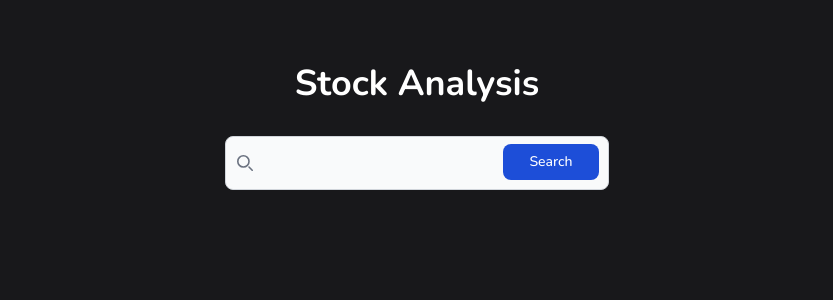
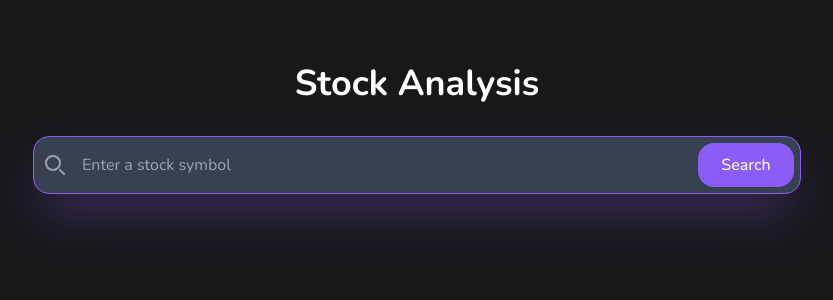
Before and after one commit to kantarabdullah/finvestai, a Next.js app: page / in a window 1280 px wide. Shown: the top 300 px of the page, without its empty margins (223-1056 px from the left). Built offline with nearby package versions, Linux system fonts and the light colour scheme.

Commit message:
Update PromptForm.js

```diff
--- a/src/components/PromptForm.js
+++ b/src/components/PromptForm.js
@@ -1,30 +1,74 @@
-import { useState } from 'react'
+import { useEffect, useRef, useState } from 'react'
 
 export default function PromptForm({ onSubmit, isLoading }) {
   const [prompt, setPrompt] = useState('')
+  const [focus, setFocus] = useState(false)
+  const [error, setError] = useState(false)
+  const inputRef = useRef(null)
+
+  const stocks = ['NVDA', 'TSLA', 'AAPL', 'AMZN', 'MSFT', 'META']
+
+  const filterStock = () => {
+    const filter = stocks.filter((item) =>
+      item.toUpperCase().includes(prompt.toUpperCase())
+    )
+    return filter
+  }
+  const containsStock = () => {
+    const contains = stocks.includes(prompt.toUpperCase())
+    return contains
+  }
 
   return (
     <form
       onSubmit={(e) => {
         e.preventDefault()
-        if (prompt === '') {
+
+        if (!containsStock()) {
+          setError(true)
           return
         }
+
+        setError(false)
         onSubmit(prompt)
         setPrompt('')
       }}
-      className="flex flex-row items-center justify-center gap-4"
+      className="flex flex-col items-center justify-center"
     >
       <label
         for="search"
-        class="mb-2 text-sm font-medium text-gray-900 sr-only dark:text-white"
+        className="mb-2 text-sm font-medium sr-only text-white"
       >
         Search
       </label>
-      <div class="relative">
-        <div class="absolute inset-y-0 start-0 flex items-center ps-3 pointer-events-none">
+
+      {error && (
+        <div
+          className="flex items-center p-3 mb-4 text-sm border rounded-lg bg-gray-800 text-red-400 border-red-800"
+          role="alert"
+        >
           <svg
-            class="w-4 h-4 text-gray-500 dark:text-gray-400"
+            className="flex-shrink-0 inline w-4 h-4 me-3"
+            aria-hidden="true"
+            xmlns="http://www.w3.org/2000/svg"
+            fill="currentColor"
+            viewBox="0 0 20 20"
+          >
+            <path d="M10 .5a9.5 9.5 0 1 0 9.5 9.5A9.51 9.51 0 0 0 10 .5ZM9.5 4a1.5 1.5 0 1 1 0 3 1.5 1.5 0 0 1 0-3ZM12 15H8a1 1 0 0 1 0-2h1v-3H8a1 1 0 0 1 0-2h2a1 1 0 0 1 1 1v4h1a1 1 0 0 1 0 2Z" />
+          </svg>
+          <span className="sr-only">Info</span>
+          <div>
+            <span className="font-medium">
+              Change the symbol and try again.
+            </span>
+          </div>
+        </div>
+      )}
+
+      <div className="relative w-full lg:w-auto">
+        <div className="absolute inset-y-0 start-0 flex items-center ps-3 pointer-events-none">
+          <svg
+            className="w-5 h-5 text-gray-400"
             aria-hidden="true"
             xmlns="http://www.w3.org/2000/svg"
             fill="none"
@@ -39,12 +83,25 @@ export default function PromptForm({ onSubmit, isLoading }) {
             />
           </svg>
         </div>
+
         <input
+          onFocus={(e) => {
+            setFocus(true)
+          }}
+          onBlur={(e) => {
+            if (e.relatedTarget && e.relatedTarget.id === 'preventBlurDiv') {
+              e.preventDefault()
+              return
+            }
+            setFocus(false)
+          }}
           type="search"
           id="search"
+          disabled={isLoading}
           value={prompt}
-          class="block w-96 p-4 ps-10 text-sm text-gray-900 border border-gray-300 rounded-lg bg-gray-50 focus:ring-blue-500 focus:border-blue-500 dark:bg-gray-700 dark:border-gray-600 dark:placeholder-gray-400 dark:text-white dark:focus:ring-blue-500 dark:focus:border-blue-500"
-          /* placeholder="Search" */
+          className={`${filterStock().length !== 0 ? 'focus:border-b-gray-700 focus:rounded-b-none' : null} shadow-2xl shadow-violet-500/40 block w-full lg:w-[48rem] p-4 ps-12 focus:outline-none border rounded-2xl bg-gray-700 border-violet-500 placeholder-gray-400 text-white`}
+          placeholder="Enter a stock symbol"
+          autocomplete="off"
           onChange={(e) => {
             setPrompt(e.target.value)
           }}
@@ -54,12 +111,12 @@ export default function PromptForm({ onSubmit, isLoading }) {
         <button
           type="submit"
           disabled={isLoading}
-          class="text-white absolute end-2.5 bottom-2.5 bg-blue-700 hover:bg-blue-800 focus:ring-4 focus:outline-none focus:ring-blue-300 font-medium rounded-lg text-sm w-24 py-2 dark:bg-blue-600 dark:hover:bg-blue-700 dark:focus:ring-blue-800"
+          className="text-white absolute end-[7px] bottom-[7px] bg-violet-500 focus:ring-4 focus:outline-none focus:ring-violet-600 hover:bg-violet-400 duration-200 font-medium rounded-2xl w-24 py-2.5"
         >
           {isLoading ? (
             <svg
               aria-hidden="true"
-              class="w-5 h-5 text-center m-auto text-gray-200 animate-spin dark:text-gray-600 fill-blue-600"
+              className="w-5 h-5 text-center m-auto animate-spin text-gray-600 fill-violet-500"
               viewBox="0 0 100 101"
               fill="none"
               xmlns="http://www.w3.org/2000/svg"
@@ -78,6 +135,48 @@ export default function PromptForm({ onSubmit, isLoading }) {
           )}
         </button>
       </div>
+
+      {focus && filterStock().length ? (
+        <div
+          id="preventBlurDiv"
+          onMouseDown={(e) => {
+            e.preventDefault()
+            if (inputRef.current) {
+              inputRef.current.focus()
+            }
+          }}
+          className="flex justify-center relative w-full lg:w-auto"
+        >
+          <ul className="flex absolute font-medium justify-center text-sm flex-col w-full lg:w-[48rem] border border-t-0 rounded-b-2xl bg-gray-700 border-violet-500 placeholder-gray-400 text-white">
+            {filterStock().map((stock, index) => (
+              <li
+                onClick={(e) => {
+                  setPrompt(stock)
+                }}
+                key={index}
+                className="last:rounded-b-2xl flex flex-row items-center gap-2 py-2 px-4 hover:bg-gray-600 cursor-pointer"
+              >
+                <svg
+                  className="w-3 h-3 text-gray-400"
+                  aria-hidden="true"
+                  xmlns="http://www.w3.org/2000/svg"
+                  fill="none"
+                  viewBox="0 0 20 20"
+                >
+                  <path
+                    stroke="currentColor"
+                    stroke-linecap="round"
+                    stroke-linejoin="round"
+                    stroke-width="2"
+                    d="m19 19-4-4m0-7A7 7 0 1 1 1 8a7 7 0 0 1 14 0Z"
+                  />
+                </svg>
+                <p>{stock}</p>
+              </li>
+            ))}
+          </ul>
+        </div>
+      ) : null}
     </form>
   )
 }
```
